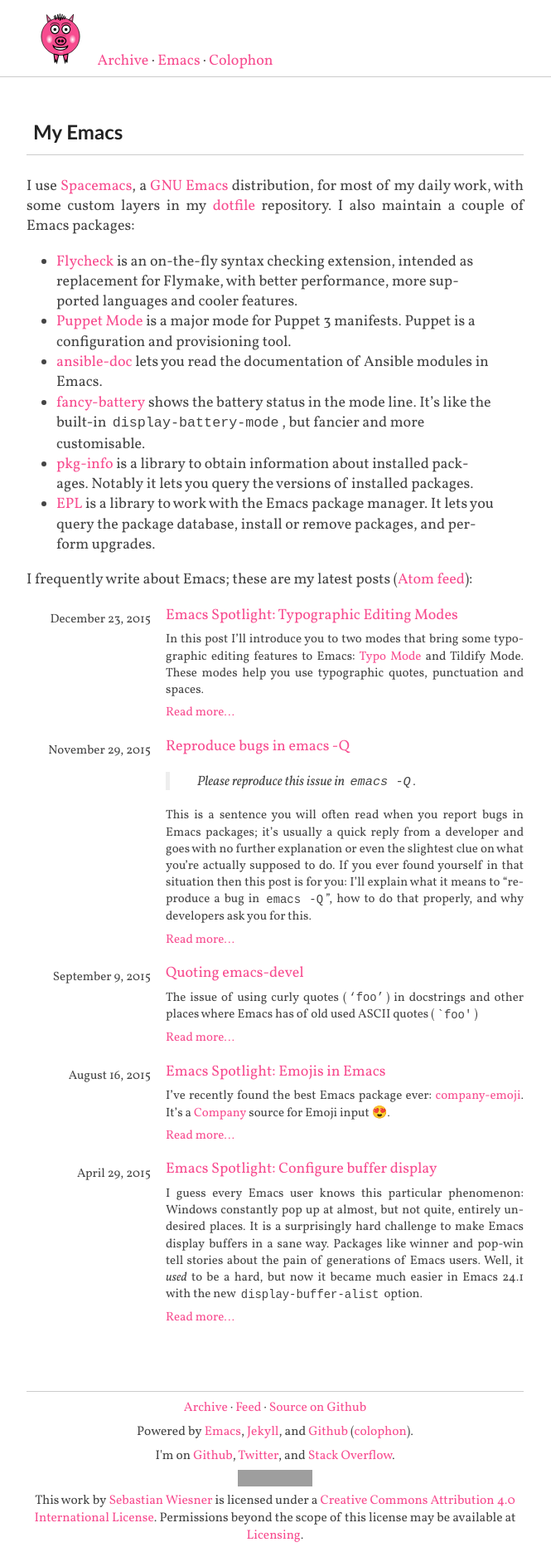
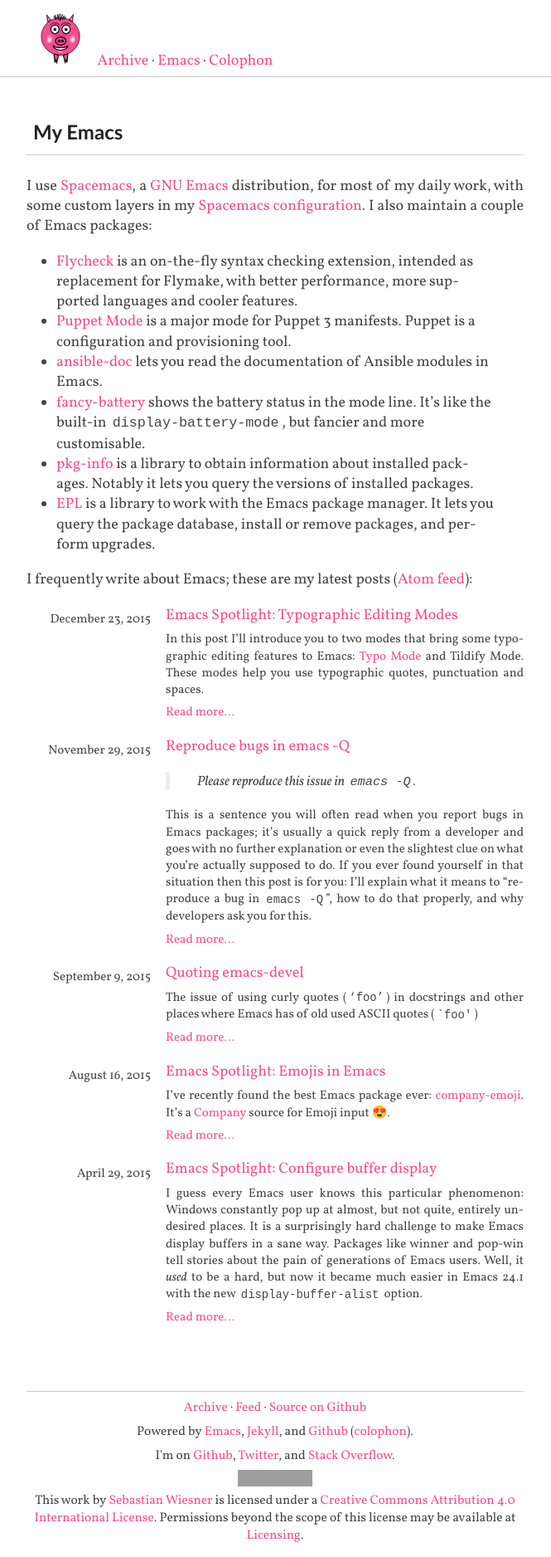
Before and after one commit to flooose/lunaryorn.github.io, a Jekyll site: the page built from pages/emacs.md, in a window 1280 px wide. Shown: the whole page at 83% size, without its empty margins (308-973 px from the left). Built offline with Jekyll 4.4.1, drawn with Linux system fonts in a browser that asks for light colours; some web fonts are replaced; Markdown is read by kramdown in place of the engine named in the settings; comment, search, counter and statistics services are not loaded; grey boxes are pictures that could not be loaded.

Commit message:
Update link to my Spacemacs configuration

```diff
--- a/pages/emacs.md
+++ b/pages/emacs.md
@@ -10,8 +10,8 @@
 ---
 
 I use [Spacemacs][], a [GNU Emacs] distribution, for most of my daily work, with
-some custom layers in my [dotfile][] repository.  I also maintain a couple of
-Emacs packages:
+some custom layers in my [Spacemacs configuration][spacemacsd].  I also maintain
+a couple of Emacs packages:
 
 - [Flycheck][] is an on-the-fly syntax checking extension, intended as
   replacement for Flymake, with better performance, more supported languages and
@@ -39,4 +39,4 @@
 [pkg-info]: https://github.com/lunaryorn/pkg-info.el
 [epl]: https://github.com/cask/epl
 [GNU Emacs]: http://www.gnu.org/software/emacs/
-[dotfile]: https://github.com/lunaryorn/dotfiles
+[spacemacsd]: https://github.com/lunaryorn/.spacemacs.d
```
